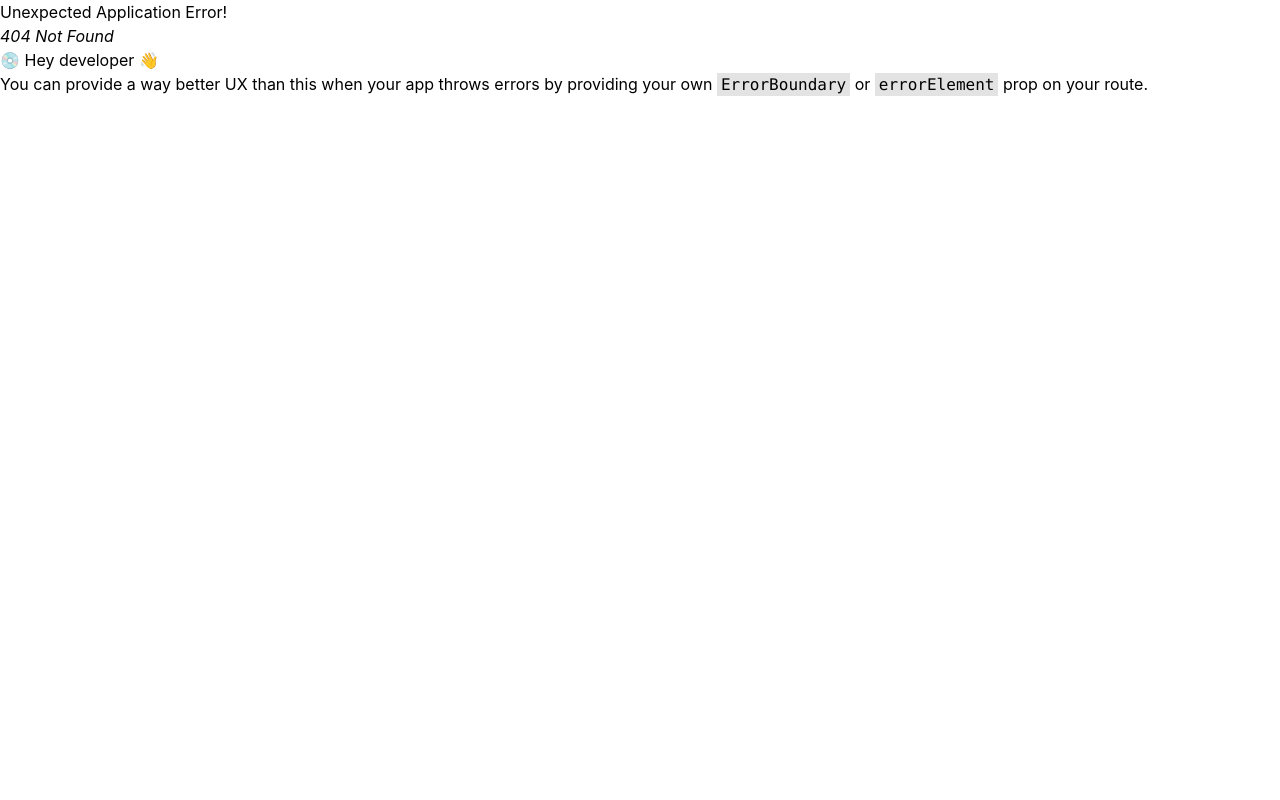
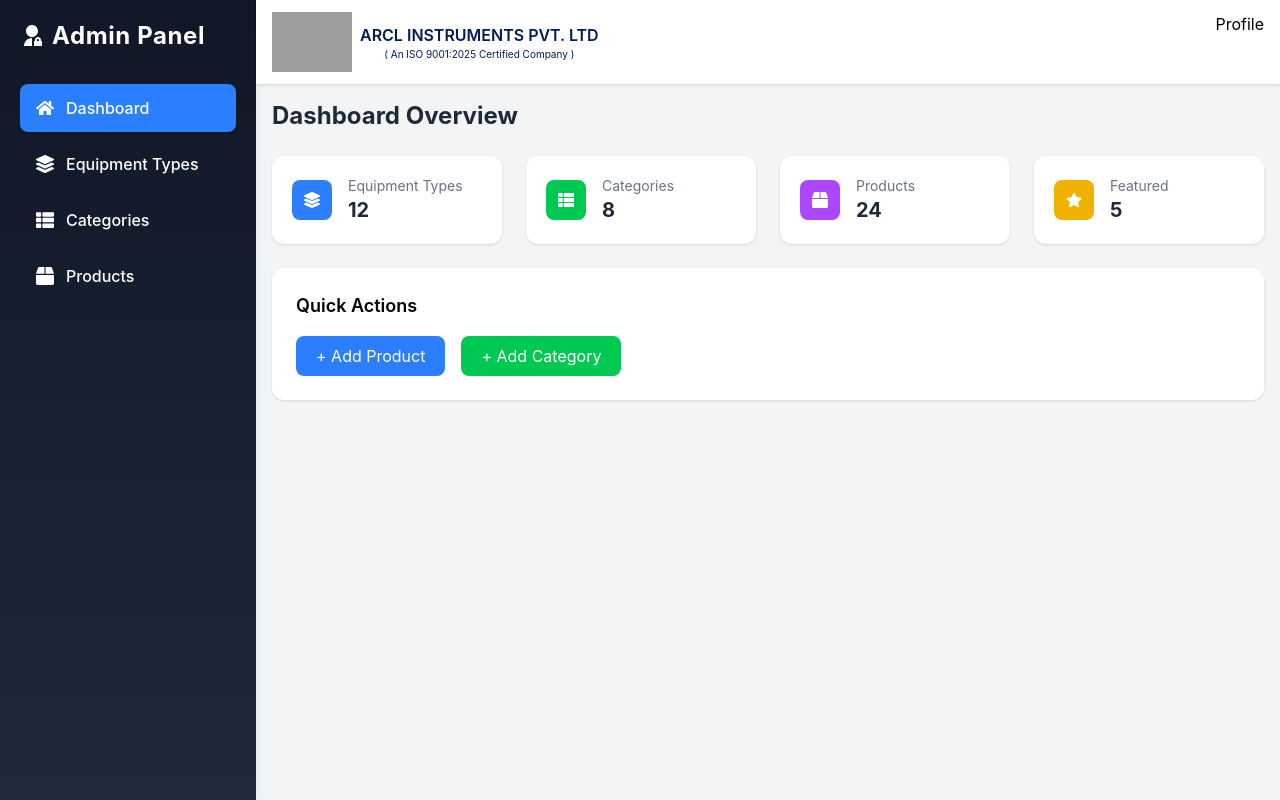
Before and after one commit to abhi1224/ARCL, a React app in the folder frontend/: page /admin in a window 1280 px wide. Before the commit this address had no page. Built offline with nearby package versions, Linux system fonts and the light colour scheme; grey boxes are pictures that could not be loaded; the HTML template or start-up script is replaced by a standard one.

Commit message:
feat: create admin sidebar and setup routes

```diff
--- a/frontend/package.json
+++ b/frontend/package.json
@@ -11,6 +11,7 @@
   },
   "dependencies": {
     "@tailwindcss/vite": "^4.2.2",
+    "axios": "^1.13.6",
     "lucide-react": "^0.577.0",
     "react": "^19.2.4",
     "react-dom": "^19.2.4",
--- /dev/null
+++ b/frontend/src/api/axios.js
@@ -0,0 +1,8 @@
+// api/axios.js
+import axios from "axios";
+
+const API = axios.create({
+  baseURL: "http://localhost:3000/api",
+});
+
+export default API;
--- /dev/null
+++ b/frontend/src/api/equipmentTypeApi.js
@@ -0,0 +1,8 @@
+import API from "./axios";
+
+export const getEquipmentTypes = () => API.get("/equipment-types");
+export const createEquipmentType = (data) => API.post("/equipment-types", data);
+export const updateEquipmentType = (id, data) =>
+  API.put(`/equipment-types/${id}`, data);
+export const deleteEquipmentType = (id) =>
+  API.delete(`/equipment-types/${id}`);
--- a/frontend/src/components/admin/Sidebar.jsx
+++ /dev/null
@@ -1,9 +0,0 @@
-import React from 'react'
-
-const Sidebar = () => {
-  return (
-    <div>Sidebar</div>
-  )
-}
-
-export default Sidebar
--- /dev/null
+++ b/frontend/src/components/admin/common/StatCard.jsx
@@ -0,0 +1,20 @@
+const StatCard = ({ title, value, icon, color }) => {
+  return (
+    <div className="bg-white rounded-xl shadow p-5 flex items-center gap-4 hover:shadow-lg transition">
+
+      {/* Icon */}
+      <div className={`text-white p-3 rounded-lg ${color}`}>
+        {icon}
+      </div>
+
+      {/* Content */}
+      <div>
+        <p className="text-gray-500 text-sm">{title}</p>
+        <h2 className="text-xl font-bold text-gray-800">{value}</h2>
+      </div>
+
+    </div>
+  );
+};
+
+export default StatCard;
--- /dev/null
+++ b/frontend/src/components/admin/layout/Layout.jsx
@@ -0,0 +1,19 @@
+import Sidebar from "./Sidebar";
+import Navbar from "./Navbar";
+import { Outlet } from "react-router-dom";
+
+const Layout = ({ children }) => {
+  return (
+    <div className="flex h-screen bg-gray-100">
+      <Sidebar />
+      <div className="flex-1 flex flex-col">
+        <Navbar />
+        <main className="p-4 overflow-y-auto">
+            < Outlet />
+        </main>
+      </div>
+    </div>
+  );
+};
+
+export default Layout;
--- /dev/null
+++ b/frontend/src/components/admin/layout/Navbar.jsx
@@ -0,0 +1,32 @@
+import logo from "../../../assets/LOGO.png";
+import { Link } from "react-router-dom";
+
+
+const Navbar = () => {
+  return (
+    <div className="bg-white shadow px-4 py-3 flex justify-between">
+        {/* Logo */}
+              <div className="logo-section">
+                <Link to="/" className="flex items-center justify-center gap-2">
+                  <img
+                    src={logo}
+                    alt="logo"
+                    className="w-20 mix-blend-darken"
+                  />
+
+                  <div className="flex flex-col text-[#021C57]">
+                    <p className=" font-semibold font-saira">
+                      ARCL INSTRUMENTS PVT. LTD
+                    </p>
+                    <p className="text-[8px] md:text-[10px] text-center">
+                      ( An ISO 9001:2025 Certified Company )
+                    </p>
+                  </div>
+                </Link>
+              </div>
+      <div>Profile</div>
+    </div>
+  );
+};
+
+export default Navbar;
--- /dev/null
+++ b/frontend/src/components/admin/layout/Sidebar.jsx
@@ -0,0 +1,45 @@
+import { NavLink } from "react-router-dom";
+import { FaHome, FaLayerGroup, FaThList, FaBox } from "react-icons/fa";
+import { RiAdminFill } from "react-icons/ri";
+
+const menuItems = [
+  { name: "Dashboard", path: "/admin", icon: <FaHome /> },
+  { name: "Equipment Types", path: "/admin/equipment-types", icon: <FaLayerGroup /> },
+  { name: "Categories", path: "/admin/categories", icon: <FaThList /> },
+  { name: "Products", path: "/admin/products", icon: <FaBox /> },
+];
+
+const Sidebar = () => {
+  return (
+    <div className="w-64 h-screen bg-linear-to-b from-gray-900 to-gray-800 text-white shadow-lg p-5">
+
+      {/* Logo / Title */}
+      <h2 className="text-2xl font-bold mb-8 tracking-wide flex items-center gap-2">
+        <RiAdminFill /> Admin Panel
+      </h2>
+
+      {/* Menu */}
+      <nav className="flex flex-col gap-2">
+        {menuItems.map((item) => (
+          <NavLink
+            key={item.name}
+            to={item.path}
+            className={({ isActive }) =>
+              `flex items-center gap-3 px-4 py-3 rounded-lg transition-all duration-200
+              ${
+                isActive
+                  ? "bg-blue-500 shadow-md"
+                  : "hover:bg-gray-700 "
+              }`
+            }
+          >
+            <span className="text-lg">{item.icon}</span>
+            <span className="font-medium">{item.name}</span>
+          </NavLink>
+        ))}
+      </nav>
+    </div>
+  );
+};
+
+export default Sidebar;
--- a/frontend/src/main.jsx
+++ b/frontend/src/main.jsx
@@ -11,6 +11,9 @@ import App from './App.jsx'
 import Home from './pages/Home.jsx'
 import About from './pages/About.jsx'
 import Contact from './pages/Contact.jsx'
+import Layout from './components/admin/layout/Layout.jsx'
+import Dashboard from './pages/admin/Dashboard.jsx'
+import EquipmentTypeList from './pages/admin/EquipmentTypeList.jsx'
 
 const router = createBrowserRouter(
   createRoutesFromElements(
@@ -21,6 +24,12 @@ const router = createBrowserRouter(
         <Route path="about" element={<About />} />
         <Route path="contact" element={<Contact />} />
       </Route>
+
+      {/* Admin Panel Layout */}
+        <Route path='/admin' element={true ? <Layout /> : <h1>Login</h1>}>
+          <Route index element = {<Dashboard />}/>
+          <Route path='equipment-types' element = {<EquipmentTypeList />}/>
+        </Route>
     </>
   )
 )
--- /dev/null
+++ b/frontend/src/pages/admin/Dashboard.jsx
@@ -0,0 +1,102 @@
+import { useEffect, useState } from "react";
+import { FaBox, FaLayerGroup, FaThList, FaStar } from "react-icons/fa";
+import { Link } from "react-router-dom";
+import StatCard from "../../components/admin/common/StatCard.jsx";
+
+// import { getEquipmentTypes } from "../../api/equipmentType.api";
+// Later you will import category + product APIs
+
+const Dashboard = () => {
+  const [stats, setStats] = useState({
+    equipmentTypes: 0,
+    categories: 0,
+    products: 0,
+    featuredProducts: 0,
+  });
+
+  useEffect(() => {
+    fetchStats();
+  }, []);
+
+  const fetchStats = async () => {
+    try {
+    //   const eqRes = await getEquipmentTypes();
+
+      setStats({
+        equipmentTypes: 12,       // temp (replace later)
+        categories: 8,        // temp (replace later)
+        products: 24,         // temp
+        featuredProducts: 5,  // temp
+      });
+    } catch (err) {
+      console.error(err);
+    }
+  };
+
+  return (
+    <div className="space-y-6 ">
+
+      {/* Page Title */}
+      <h1 className="text-2xl font-bold text-gray-800">
+        Dashboard Overview
+      </h1>
+
+      {/* Stats Cards */}
+      <div className="grid grid-cols-1 md:grid-cols-2 lg:grid-cols-4 gap-6">
+
+        <StatCard
+          title="Equipment Types"
+          value={stats.equipmentTypes}
+          icon={<FaLayerGroup />}
+          color="bg-blue-500"
+        />
+
+        <StatCard
+          title="Categories"
+          value={stats.categories}
+          icon={<FaThList />}
+          color="bg-green-500"
+        />
+
+        <StatCard
+          title="Products"
+          value={stats.products}
+          icon={<FaBox />}
+          color="bg-purple-500"
+        />
+
+        <StatCard
+          title="Featured"
+          value={stats.featuredProducts}
+          icon={<FaStar />}
+          color="bg-yellow-500"
+        />
+
+      </div>
+
+      {/* Quick Actions */}
+      <div className="bg-white p-6 rounded-xl shadow">
+        <h2 className="text-lg font-semibold mb-4">Quick Actions</h2>
+
+        <div className="flex gap-4 flex-wrap">
+          <Link
+            to="/products/create"
+            className="bg-blue-500 text-white px-5 py-2 rounded-lg hover:bg-blue-600 transition"
+          >
+            + Add Product
+          </Link>
+
+          <Link
+            to="/categories/create"
+            className="bg-green-500 text-white px-5 py-2 rounded-lg hover:bg-green-600 transition"
+          >
+            + Add Category
+          </Link>
+        </div>
+      </div>
+
+    </div>
+  );
+};
+
+export default Dashboard;
--- /dev/null
+++ b/frontend/src/pages/admin/EquipmentTypeList.jsx
@@ -0,0 +1,41 @@
+import { useEffect, useState } from "react";
+import { getEquipmentTypes } from "../../api/equipmentTypeApi.js";
+
+const EquipmentTypeList = () => {
+  const [data, setData] = useState([]);
+
+  useEffect(() => {
+    fetchData();
+  }, []);
+
+  const fetchData = async () => {
+    const res = await getEquipmentTypes();
+    setData(res.data);
+  };
+
+  return (
+    <div>
+      <h1 className="text-xl font-bold mb-4">Equipment Types</h1>
+
+      <table className="w-full bg-white shadow">
+        <thead>
+          <tr>
+            <th>Name</th>
+            <th>Status</th>
+          </tr>
+        </thead>
+
+        <tbody>
+          {data.map((item) => (
+            <tr key={item._id}>
+              <td>{item.name}</td>
+              <td>{item.isActive ? "Active" : "Inactive"}</td>
+            </tr>
+          ))}
+        </tbody>
+      </table>
+    </div>
+  );
+};
+
+export default EquipmentTypeList;
```
Also changed, not shown: 1 other file (tests, documents, lock files or other folders).
